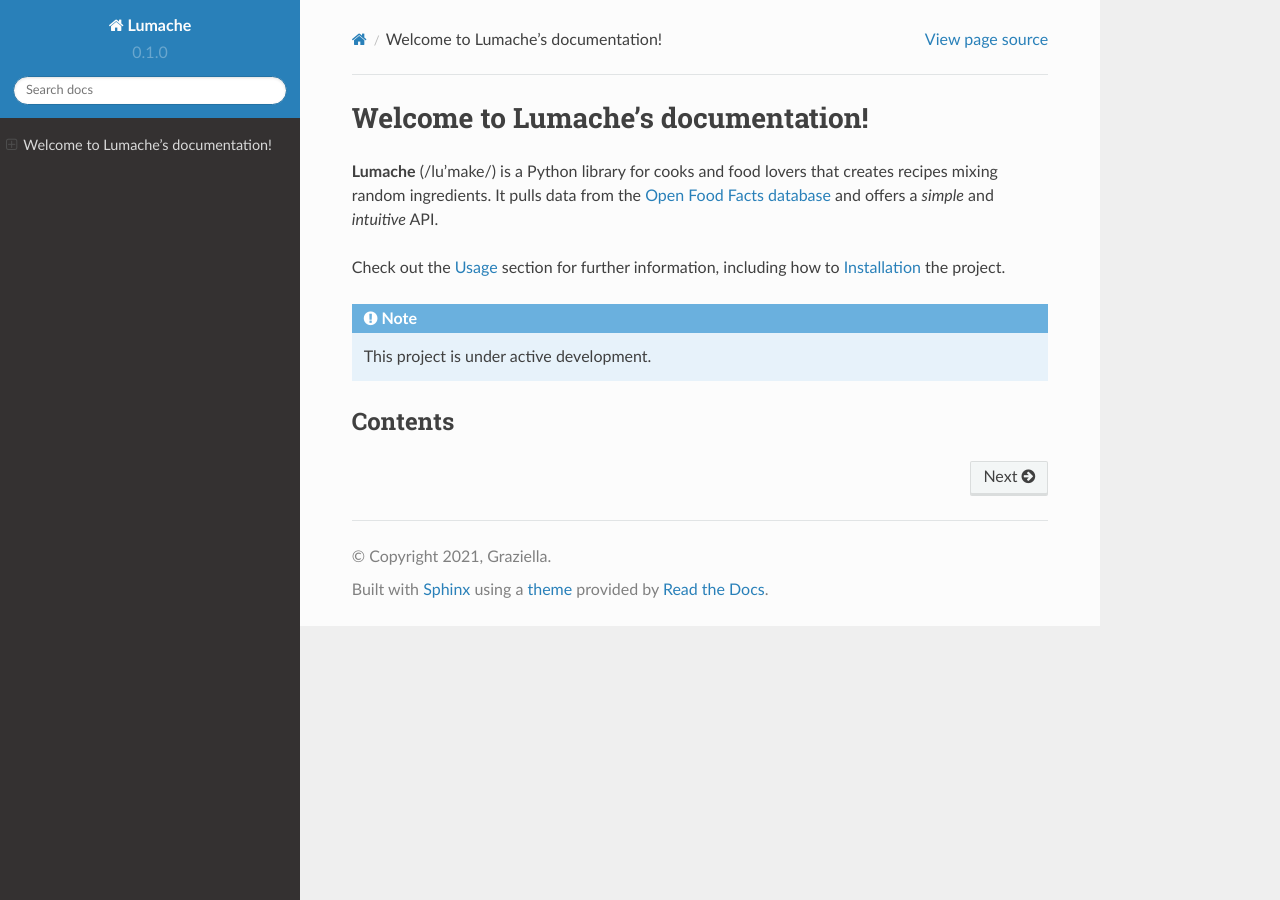
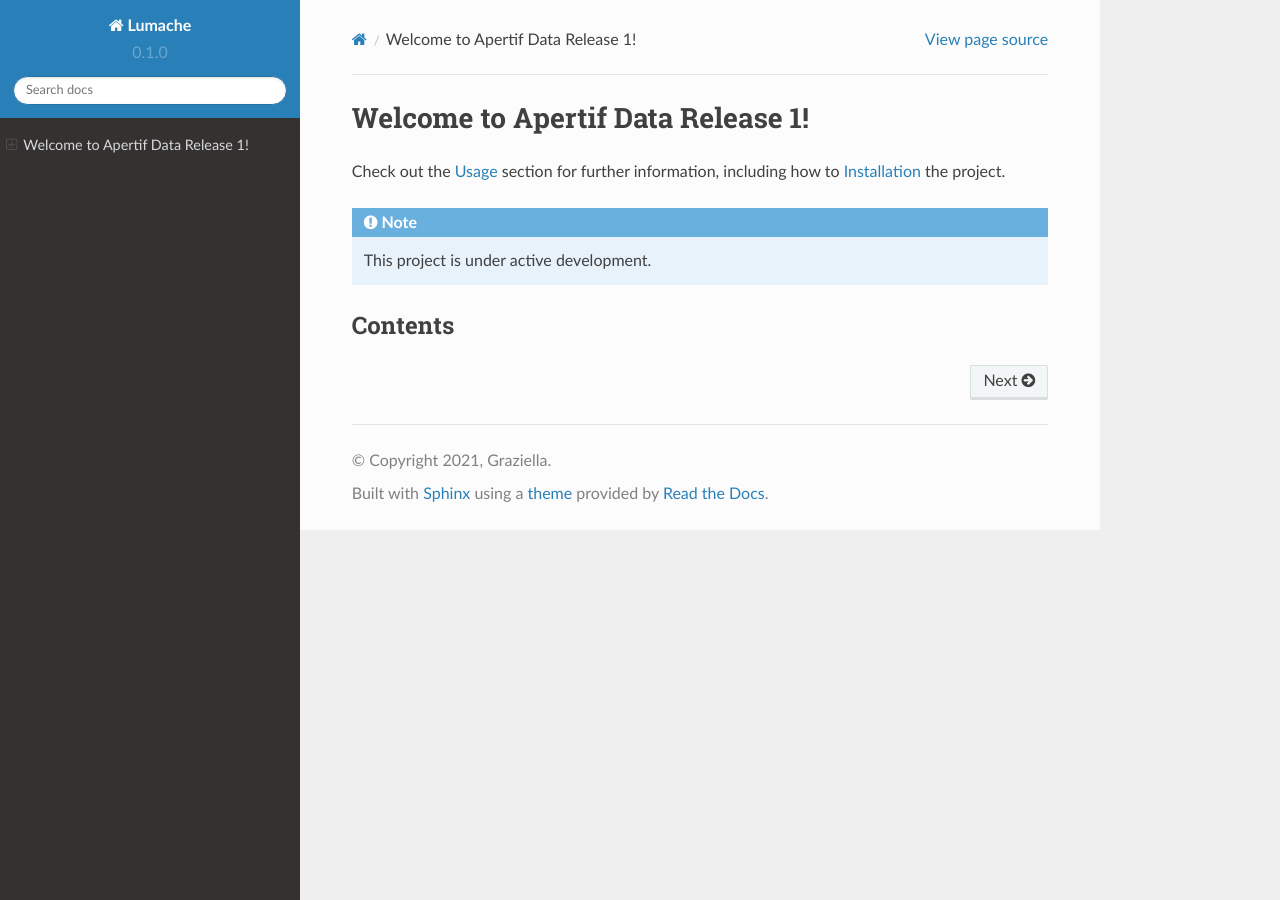
Before and after one commit to CelestinBananas/ASTRON_APERTIF_DR1, a Sphinx documentation site: the page built from docs/source/index.rst, in a window 1280 px wide. Built offline with Sphinx 7.4.7 and the Read the Docs theme 2.0.0, drawn with Linux system fonts in a browser that asks for light colours.

Commit message:
updated welcome text

```diff
--- a/docs/source/index.rst
+++ b/docs/source/index.rst
@@ -1,10 +1,6 @@
-Welcome to Lumache's documentation!
+Welcome to Apertif Data Release 1!
 ===================================
 
-**Lumache** (/lu'make/) is a Python library for cooks and food lovers
-that creates recipes mixing random ingredients.
-It pulls data from the `Open Food Facts database <https://world.openfoodfacts.org/>`_
-and offers a *simple* and *intuitive* API.
 
 Check out the :doc:`usage` section for further information, including
 how to :ref:`installation` the project.
```
